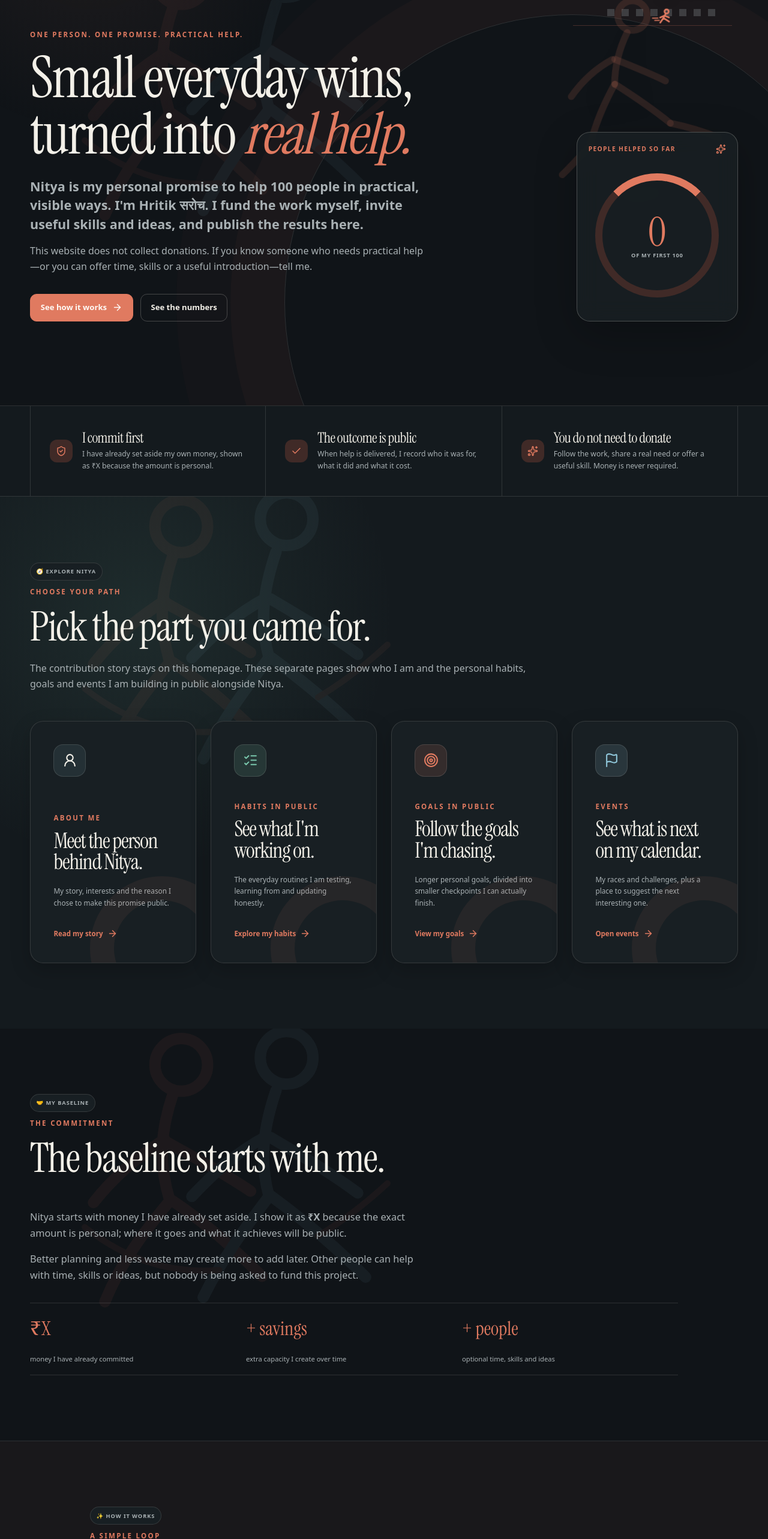
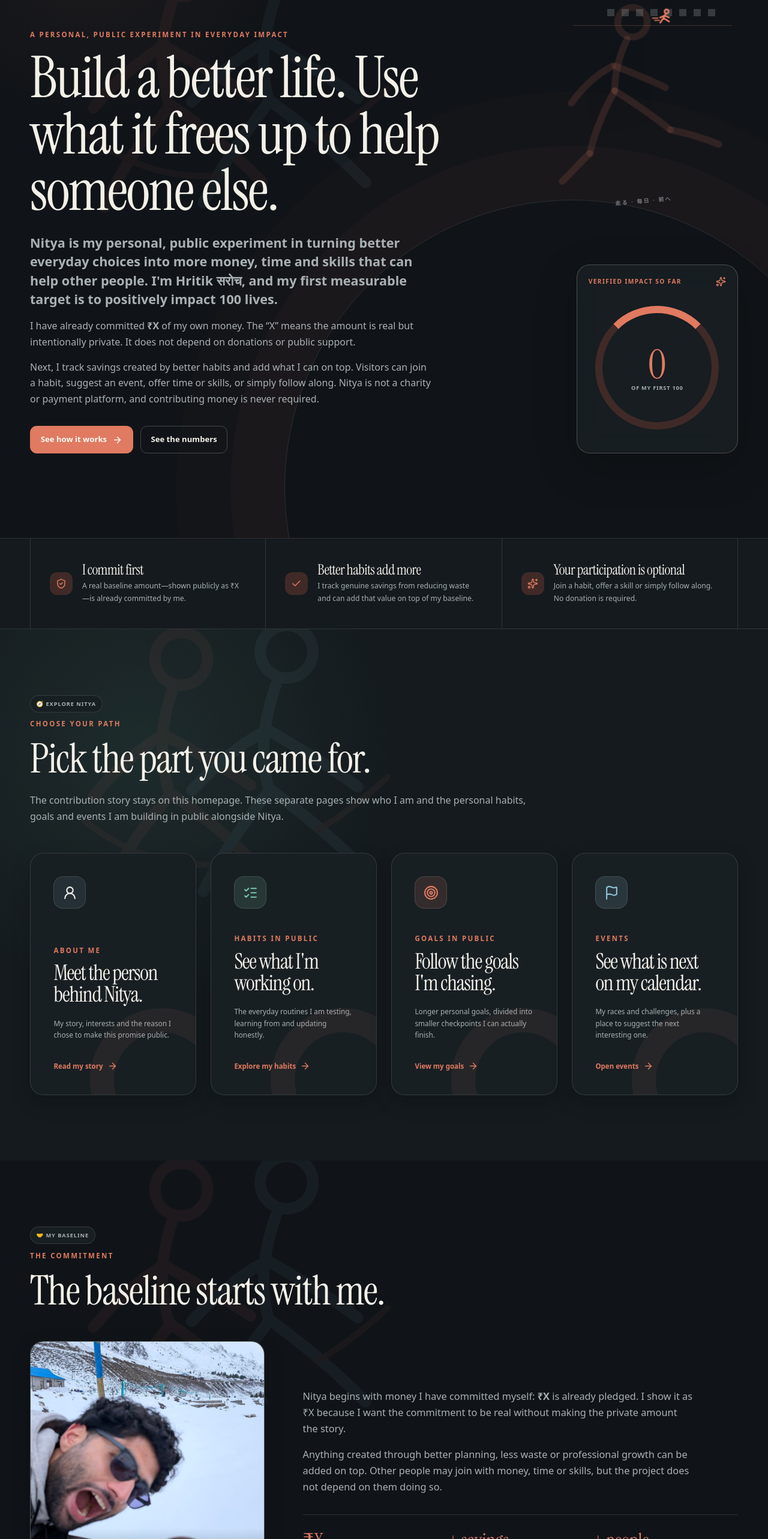
Before and after one commit to DrSehgal7/nitya, a Next.js app: page / in a window 1280 px wide. Shown: the part 170-2736 px from the top of the page at 60% size. Built offline with nearby package versions, Linux system fonts and the light colour scheme; no server answers.

Commit message:
feat: align Nitya story with personal vision

```diff
--- a/src/app/page.tsx
+++ b/src/app/page.tsx
@@ -12,6 +12,7 @@ import {
   Target,
   UserRound,
 } from "lucide-react";
+import Image from "next/image";
 import Link from "next/link";
 import { ContactForm } from "@/components/ContactForm";
 import { RunnerScene } from "@/components/RunnerScene";
@@ -39,18 +40,23 @@ export default async function HomePage() {
         <SectionMotion />
         <div className="shell artifactHeroGrid">
           <div className="artifactHeroCopy">
-            <p className="eyebrow">One person. One promise. Practical help.</p>
-            <h1>
-              Small everyday wins, turned into <em>real help.</em>
-            </h1>
+            <p className="eyebrow">A personal, public experiment in everyday impact</p>
+            <h1>Build a better life. Use what it frees up to help someone else.</h1>
             <p className="heroLead">
-              Nitya is my personal promise to help <strong>100 people</strong> in practical, visible
-              ways. I&apos;m Hritik <span lang="hi">सरोच</span>. I fund the work myself, invite
-              useful skills and ideas, and publish the results here.
+              Nitya is my personal, public experiment in turning better everyday choices into more
+              money, time and skills that can help other people. I&apos;m Hritik{" "}
+              <span lang="hi">सरोच</span>, and my first measurable target is to positively impact{" "}
+              <strong>100 lives</strong>.
             </p>
             <p>
-              This website does not collect donations. If you know someone who needs practical
-              help—or you can offer time, skills or a useful introduction—tell me.
+              I have already committed <strong>{pledgeLabel}</strong> of my own money. The “X” means
+              the amount is real but intentionally private. It does not depend on donations or
+              public support.
+            </p>
+            <p>
+              Next, I track savings created by better habits and add what I can on top. Visitors can
+              join a habit, suggest an event, offer time or skills, or simply follow along. Nitya is
+              not a charity or payment platform, and contributing money is never required.
             </p>
             <div className="buttonRow">
               <a className="button buttonPrimary" href="#commitment">
@@ -64,7 +70,7 @@ export default async function HomePage() {
 
           <aside className="artifactImpactCard" aria-label="First impact milestone">
             <div className="impactCardTop">
-              <span>People helped so far</span>
+              <span>Verified impact so far</span>
               <Sparkles size={17} aria-hidden="true" />
             </div>
             <div className="artifactRing" aria-hidden="true">
@@ -164,29 +170,41 @@ export default async function HomePage() {
           <p className="sectionSticker">🤝 My baseline</p>
           <p className="eyebrow">The commitment</p>
           <h2 className="baselineTitle">The baseline starts with me.</h2>
-          <div className="baselinePanel baselinePanelSimple">
+          <div className="baselinePanel">
+            <figure className="avatarStage baselinePhoto">
+              <Image
+                src="/images/hritik-snow-tea.jpg"
+                alt="Hritik Saroch playfully leaning into a snowy chai break"
+                width={900}
+                height={1600}
+                sizes="(max-width: 920px) min(100vw - 3rem, 520px), 390px"
+                priority
+              />
+              <figcaption>A serious mission, an unserious chai break.</figcaption>
+            </figure>
             <div className="commitmentCopy">
               <p>
-                Nitya starts with money I have already set aside. I show it as{" "}
-                <strong>{pledgeLabel}</strong> because the exact amount is personal; where it goes
-                and what it achieves will be public.
+                Nitya begins with money I have committed myself: <strong>{pledgeLabel}</strong> is
+                already pledged. I show it as {pledgeLabel} because I want the commitment to be real
+                without making the private amount the story.
               </p>
               <p>
-                Better planning and less waste may create more to add later. Other people can help
-                with time, skills or ideas, but nobody is being asked to fund this project.
+                Anything created through better planning, less waste or professional growth can be
+                added on top. Other people may join with money, time or skills, but the project does
+                not depend on them doing so.
               </p>
               <div className="pledgeStack">
                 <article>
                   <strong>{pledgeLabel}</strong>
-                  <span>money I have already committed</span>
+                  <span>my private committed baseline</span>
                 </article>
                 <article>
                   <strong>+ savings</strong>
-                  <span>extra capacity I create over time</span>
+                  <span>extra value created by better habits</span>
                 </article>
                 <article>
                   <strong>+ people</strong>
-                  <span>optional time, skills and ideas</span>
+                  <span>optional support, time or skills</span>
                 </article>
               </div>
             </div>
@@ -196,16 +214,17 @@ export default async function HomePage() {
 
       <section className="section experimentSection">
         <div className="shell narrowStory">
-          <p className="sectionSticker">✨ How it works</p>
-          <p className="eyebrow">A simple loop</p>
-          <h2>Find a real need. Help clearly. Share the result.</h2>
+          <p className="sectionSticker">✨ The experiment</p>
+          <p className="eyebrow">The question I am testing</p>
+          <h2>Can improving my own systems create more capacity to help?</h2>
           <p>
-            I start with a specific person or need, decide what useful support looks like, help, and
-            record the confirmed outcome here. Money is only one tool; time, skills and the right
-            introduction can matter just as much.
+            I want to keep getting fitter, better at work and more intentional with money—then see
+            whether those improvements leave me with more resources to share. The aim is to remove
+            waste, not joy, so I can still travel, race, eat well and enjoy what I work for.
           </p>
           <p>
-            <strong>Nitya is a public record of small choices becoming practical help.</strong>
+            Success is not one large donation. It is a repeatable way to improve my life and make
+            someone else&apos;s life better at the same time.
           </p>
         </div>
       </section>
@@ -234,71 +253,6 @@ export default async function HomePage() {
                 <div className="initiativeGoal">Goal: {initiative.goal}</div>
               </article>
             ))}
-          </div>
-        </div>
-      </section>
-
-      <section className="manifestoSection section">
-        <div className="shell manifestoGrid">
-          <div>
-            <p className="eyebrow eyebrowLight">The reason</p>
-            <h2>Giving should never feel like guilt.</h2>
-          </div>
-          <div className="manifestoCopy">
-            <p>
-              I&apos;ve given to causes before—as much as I could at the time. But too often it
-              curdled into guilt: the follow-ups, the pressure, the feeling that saying “not right
-              now” made me the villain.
-            </p>
-            <blockquote>
-              Money is one way to contribute. Your time, skills and attention can change a life too.
-            </blockquote>
-            <p>
-              So here&apos;s my alternative: make help voluntary, specific and easy to understand. A
-              doctor offering a consultation, an engineer mentoring a student, someone connecting a
-              family to the right resource, or a friend giving an hour to solve a real problem can
-              all make a meaningful difference.
-            </p>
-          </div>
-        </div>
-      </section>
-
-      <section className="section transparencySection">
-        <div className="shell transparencyCard artifactMoneyCard">
-          <div>
-            <p className="eyebrow">The honest bit</p>
-            <h2>Money is kept separate until there is a clear use</h2>
-            <p>
-              <strong>
-                This website does not collect payments. Money I personally set aside for Nitya is
-                kept separate from everyday spending.
-              </strong>{" "}
-              It stays untouched until there is a specific recipient, a documented purpose and a
-              result I can report honestly.
-            </p>
-          </div>
-          <div className="moneyFlow">
-            <article>
-              <span>₹</span>
-              <div>
-                <strong>Money comes in</strong>
-                <p>My private pledge, plus savings I choose to add.</p>
-              </div>
-            </article>
-            <article>
-              <span>👩</span>
-              <div>
-                <strong>Held separately</strong>
-                <p>Kept away from normal spending until a real need is confirmed.</p>
-              </div>
-            </article>
-            <article>
-              <span>📍</span>
-              <div>
-                <strong>Deployed publicly later</strong>
-                <p>The recipient, purpose and confirmed outcome will be recorded here.</p>
-              </div>
-            </article>
           </div>
         </div>
       </section>
--- a/src/data/content.ts
+++ b/src/data/content.ts
@@ -61,15 +61,15 @@ export const runningSnapshot = {
 export const principles = [
   {
     title: "I commit first",
-    text: "I have already set aside my own money, shown as ₹X because the amount is personal.",
+    text: "A real baseline amount—shown publicly as ₹X—is already committed by me.",
   },
   {
-    title: "The outcome is public",
-    text: "When help is delivered, I record who it was for, what it did and what it cost.",
+    title: "Better habits add more",
+    text: "I track genuine savings from reducing waste and can add that value on top of my baseline.",
   },
   {
-    title: "You do not need to donate",
-    text: "Follow the work, share a real need or offer a useful skill. Money is never required.",
+    title: "Your participation is optional",
+    text: "Join a habit, offer a skill or simply follow along. No donation is required.",
   },
 ] as const;
 
```
Also changed, not shown: src/app/about/page.tsx (+39 -35 lines), 1 other file (tests, documents, lock files or other folders).
